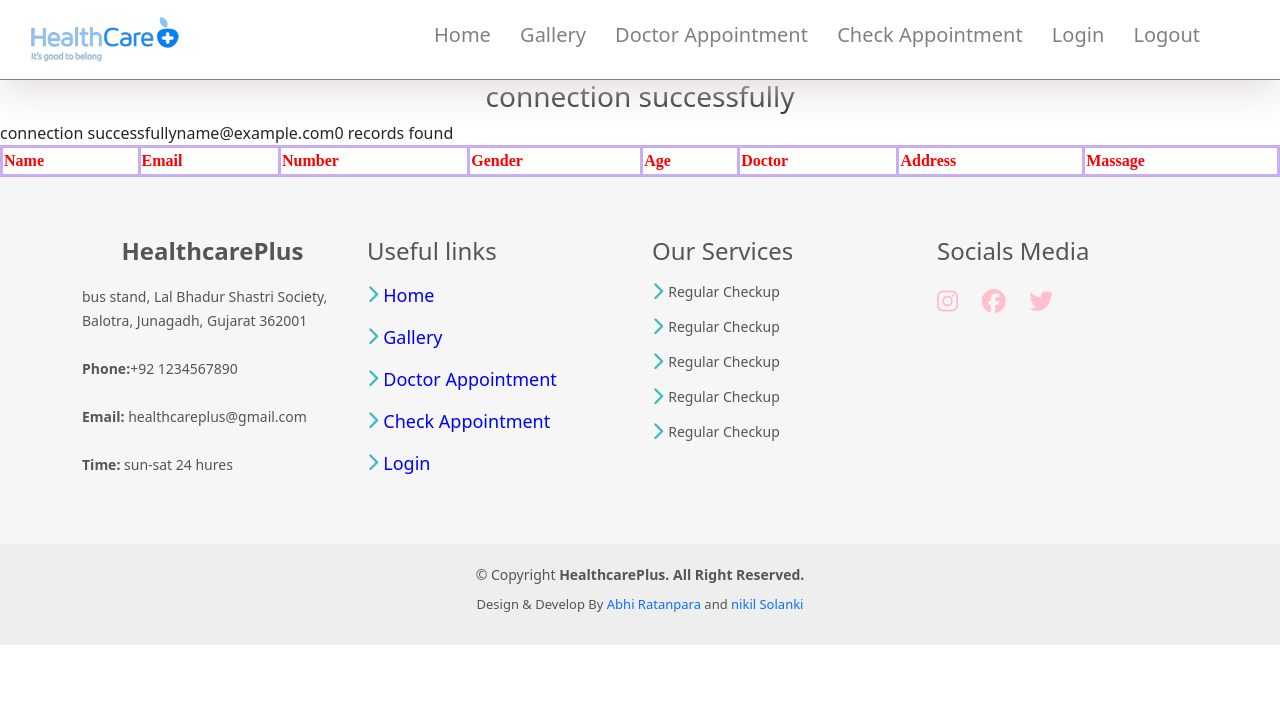
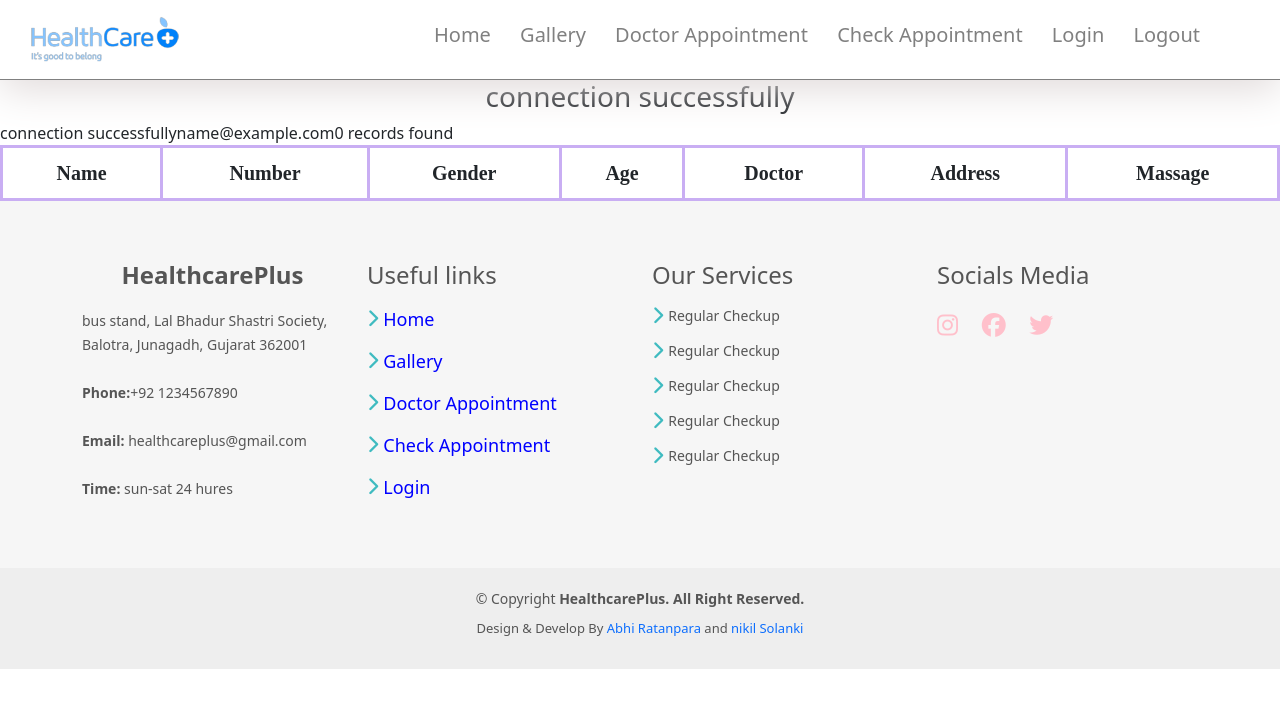
Before and after one commit to nikhil16898/hcplus_doctor_appoiment, a PHP site: page /check-appointment.php in a window 1280 px wide. Shown: the top 708 px of the page. Run offline with PHP 8.4, Linux system fonts and the light colour scheme; the visitor is signed in with stand-in values (Sample User, id 1); data comes from the database, SQL or seed files in the repository; data that the repository does not hold is empty; some libraries are stand-ins or nearby versions.

Commit message:
21-08-2023

```diff
--- a/check-appointment.php
+++ b/check-appointment.php
@@ -1,4 +1,4 @@
-<?php
+    <?php
     session_start();
 ?>
 <!DOCTYPE html>
@@ -12,18 +12,19 @@
             border: 3px solid #aab2c9;
             border-collapse: collapse;
             width: 100%;
-            color: red;
             font-family: Arial Rounded MT Bold;
             text-align:left;
         }
         table th{
             border: 3px solid #c9aef3;
-            padding: 1px 1px;
-
+            padding: 10px 10px;
+            font-size:20px;
+            text-align:center;
         }
         table td{
             border: 1px solid #aab2c9;
             padding: 1px 1px;
+            text-align:center;
         }
         h3{
             text-align: center;
@@ -46,7 +47,7 @@
     <table>
         <tr>
             <th>Name</th>
-            <th>Email</th>
+            <!-- <th>Email</th> -->
             <th>Number</th>
             <th>Gender</th>
             <th>Age</th>
@@ -69,7 +70,7 @@
                 while($row = mysqli_fetch_array($result)){
                         echo "<tr>
                                 <td>".$row["name"]."</td>
-                                <td>".$row["email"]."</td>
+                                <!-- <td>".$row["email"]."</td> -->
                                 <td>".$row["number"]."</td>
                                 <td>".$row["gender"]."</td>
                                 <td>".$row["age"]."</td>
--- a/css/doctor-appointment.css
+++ b/css/doctor-appointment.css
@@ -120,5 +120,5 @@ input[type="radio"]:checked + label:before{
 }
 .button input[type="submit"]:hover{
 	background-color: #247cff;
-	transition: 4000ms;
+	transition: 40ms;
 }
--- a/footer.php
+++ b/footer.php
@@ -45,7 +45,7 @@
             </ul>
           </div>
 
-          <div class="col-lg-2 col-md-6 icon">
+          <div class="col-lg-3 col-md-6 icon">
             <h4>Socials Media</h4>
             <i class="fa-brands fa-instagram"></i>
             <i class="fa-brands fa-facebook"></i>
```
Also changed, not shown: doctor-appointment.php (+6 -2 lines).
